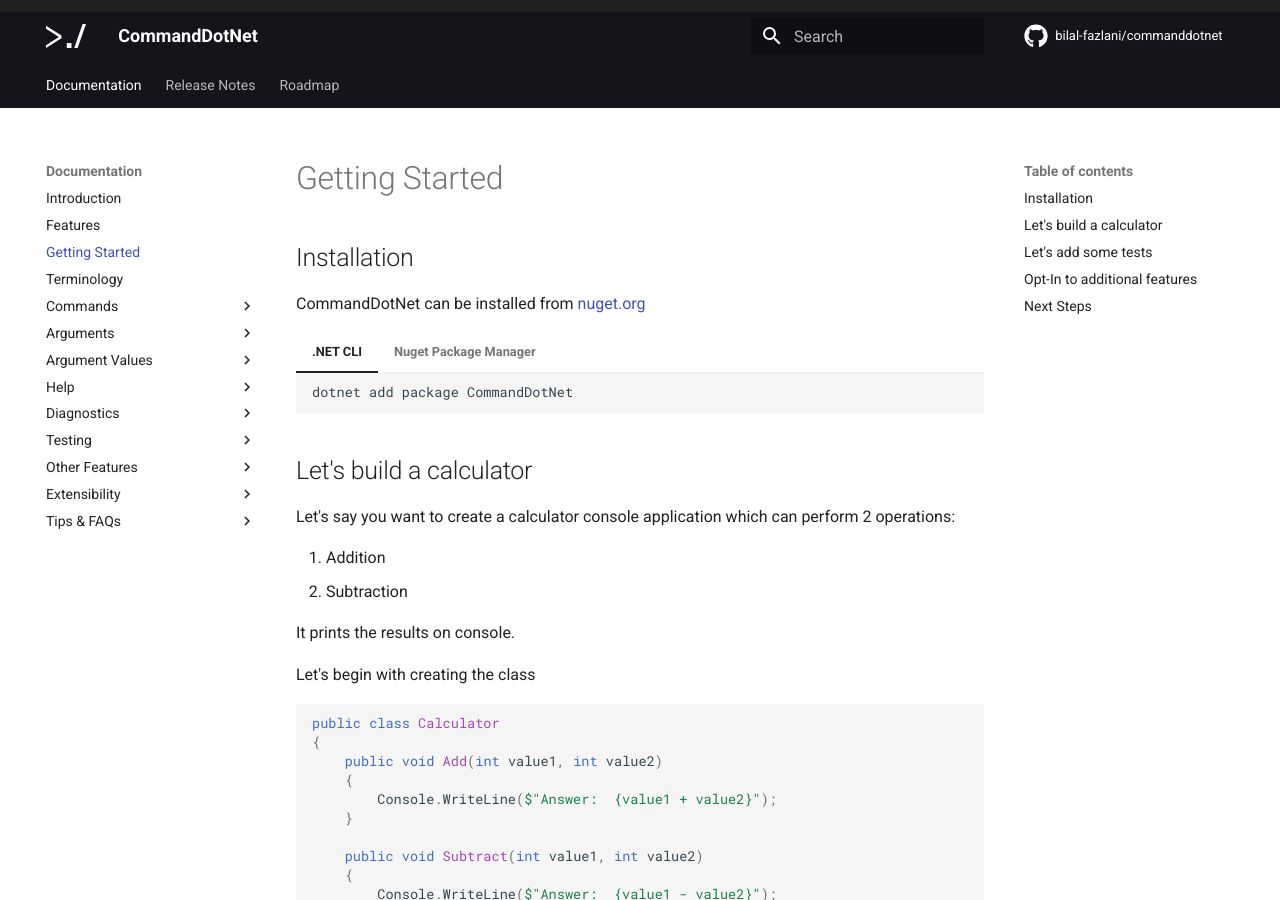
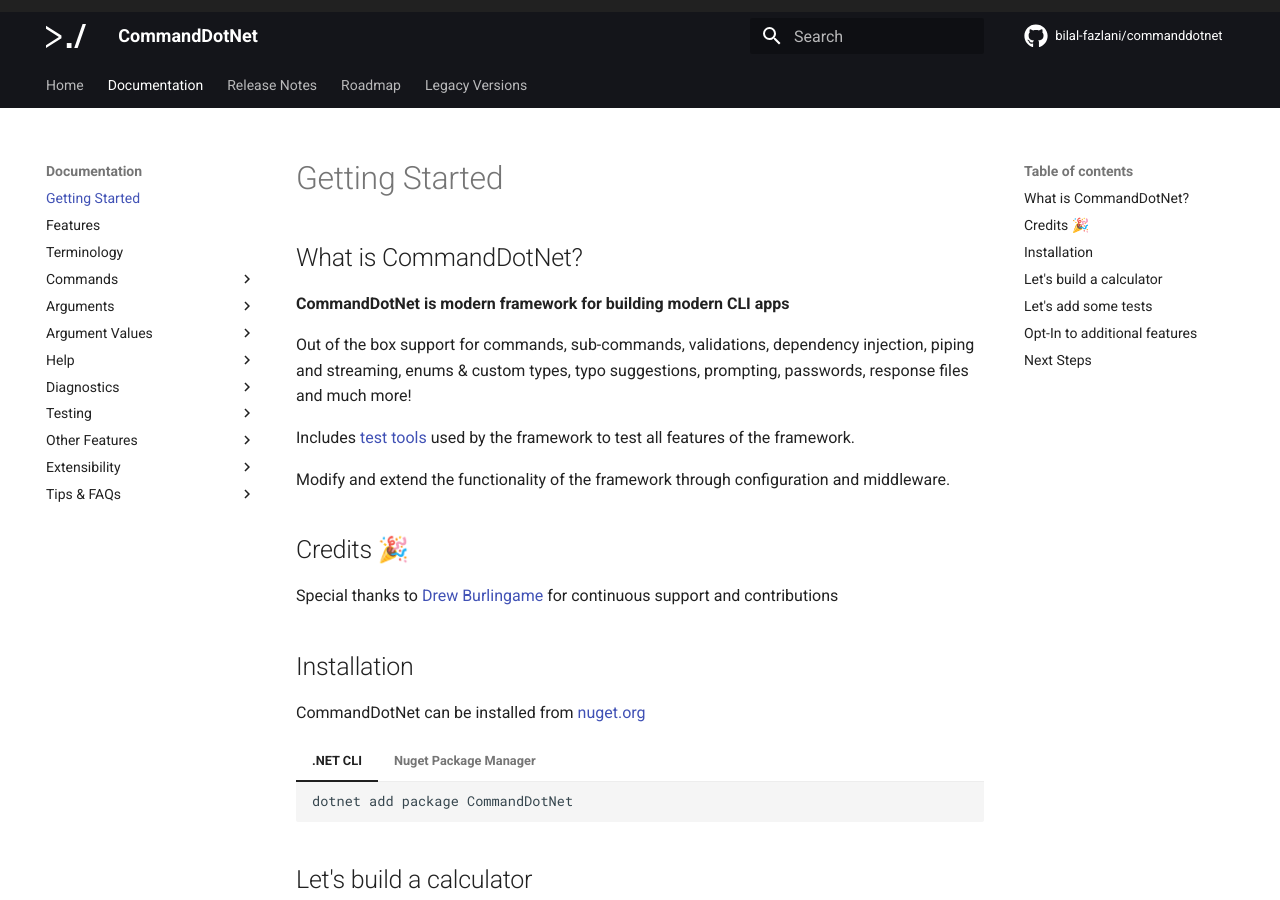
Before and after one commit to bilal-fazlani/commanddotnet, an MkDocs documentation site: the page built from docs/getting-started.md, in a window 1280 px wide and 900 px high. Built offline with MkDocs 1.6.1 and Material for MkDocs 9.7.7, drawn with Linux system fonts in a browser that asks for light colours; comment, search, counter and statistics services are not loaded.

Commit message:
correct navigation

```diff
--- a/docs/getting-started.md
+++ b/docs/getting-started.md
@@ -1,4 +1,19 @@
 # Getting Started
+
+## What is CommandDotNet?
+
+**CommandDotNet is modern framework for building modern CLI apps**
+
+Out of the box support for commands, sub-commands, validations, dependency injection,
+piping and streaming, enums & custom types, typo suggestions, prompting, passwords, response files and much more!
+
+Includes [test tools](TestTools/overview.md) used by the framework to test all features of the framework.
+
+Modify and extend the functionality of the framework through configuration and middleware.
+
+## Credits 🎉
+
+Special thanks to [Drew Burlingame](https://github.com/drewburlingame) for continuous support and contributions
 
 ## Installation
 
--- a/mkdocs.yml
+++ b/mkdocs.yml
@@ -6,10 +6,10 @@
 strict: true
 
 nav:
+    - Home: index.md
     - Documentation:
-      - Introduction: index.md
+      - getting-started.md
       - features.md
-      - getting-started.md
       - argument-terminology.md
       - Commands:
         - Commands/commands.md
@@ -80,6 +80,8 @@
       - ReleaseNotes/whats-new-in-v3.md
     - Roadmap:
       - ReleaseNotes/roadmap.md
+    - Legacy Versions:
+      - legacy-versions.md
 theme:
   features:
     - tabs
```
Also changed, not shown: docs/legacy-versions.md (added, +5 -0 lines).
